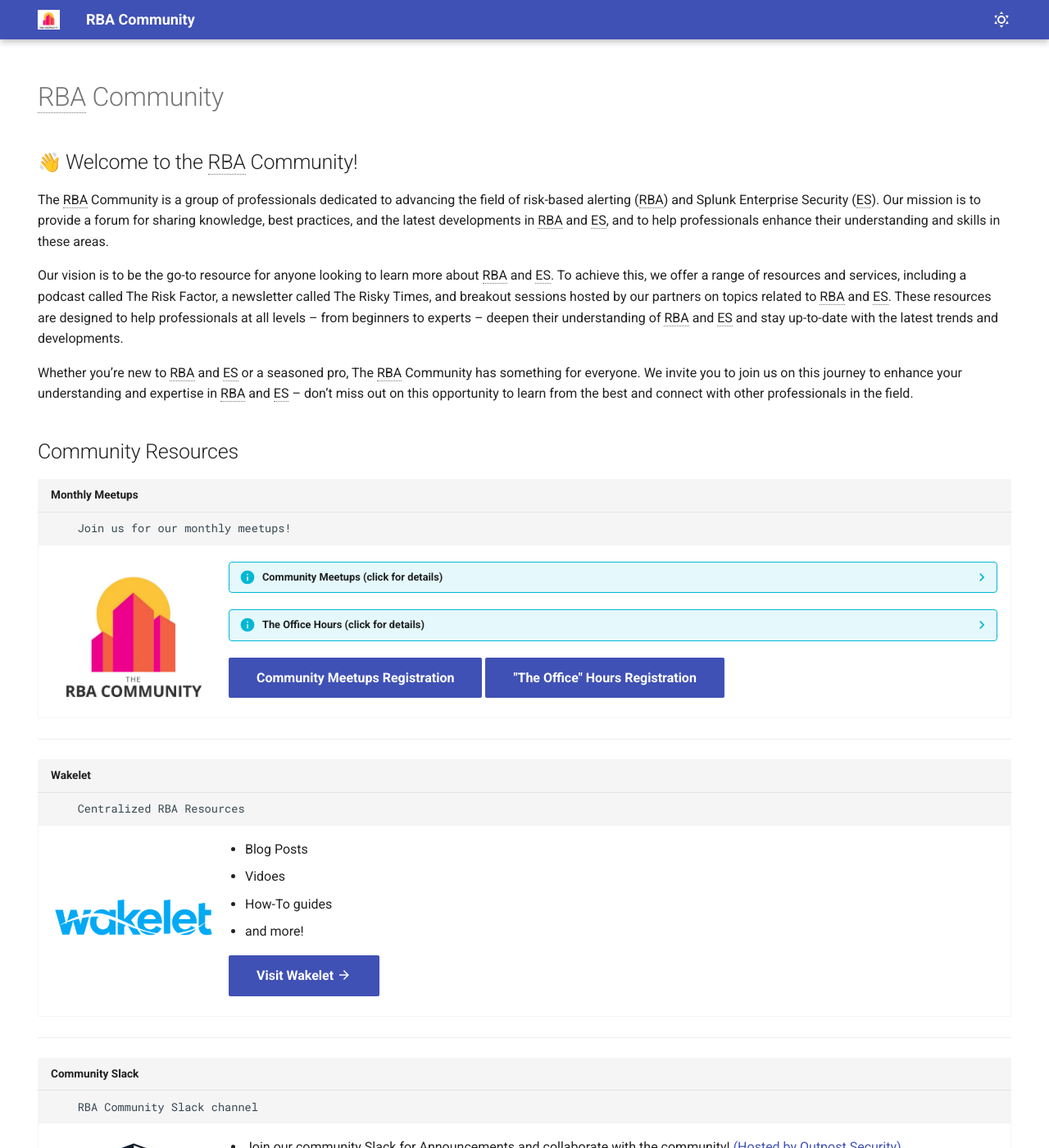
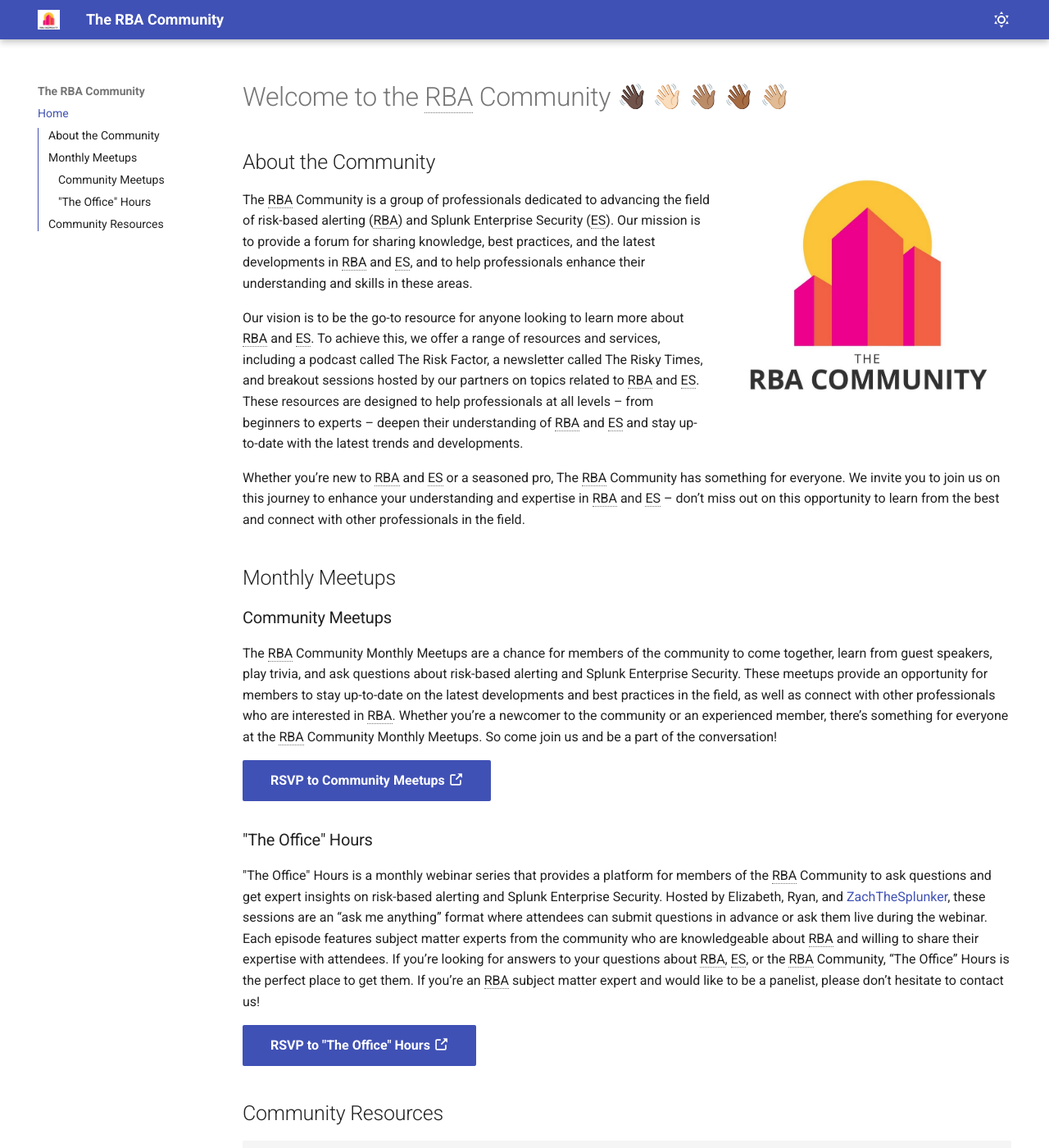
Before and after one commit to rba-community/rba-community, an MkDocs documentation site: the page built from docs/index.md, in a window 1280 px wide and 1400 px high. Shown: the whole window at 82% size. Built offline with MkDocs 1.6.1 and Material for MkDocs 9.7.7, drawn with Linux system fonts in a browser that asks for light colours; emoji names are drawn with the system emoji font.

Commit message:
updated format
Signed-off-by: Zachary Christensen <zchristensen@splunk.com>

````diff
--- a/docs/index.md
+++ b/docs/index.md
@@ -1,11 +1,8 @@
----
-hide:
-    - navigation
-    - toc
----
-# RBA Community
+# Welcome to the RBA Community :wave_tone5: :wave_tone1: :wave_tone3: :wave_tone4: :wave_tone2:
 
-## :wave: Welcome to the RBA Community!
+![Image title](/assets/rba_community.png){ align=right width=350 }
+
+## About the Community
 
 The RBA Community is a group of professionals dedicated to advancing the field of risk-based alerting (RBA) and Splunk Enterprise Security (ES). Our mission is to provide a forum for sharing knowledge, best practices, and the latest developments in RBA and ES, and to help professionals enhance their understanding and skills in these areas.
 
@@ -13,28 +10,21 @@
 
 Whether you’re new to RBA and ES or a seasoned pro, The RBA Community has something for everyone. We invite you to join us on this journey to enhance your understanding and expertise in RBA and ES – don’t miss out on this opportunity to learn from the best and connect with other professionals in the field.
 
+## Monthly Meetups
+
+### Community Meetups
+
+The RBA Community Monthly Meetups are a chance for members of the community to come together, learn from guest speakers, play trivia, and ask questions about risk-based alerting and Splunk Enterprise Security. These meetups provide an opportunity for members to stay up-to-date on the latest developments and best practices in the field, as well as connect with other professionals who are interested in RBA. Whether you’re a newcomer to the community or an experienced member, there’s something for everyone at the RBA Community Monthly Meetups. So come join us and be a part of the conversation!
+
+[RSVP to Community Meetups :octicons-link-external-16:](https://splunk.webex.com/webappng/sites/splunk/webinar/webinarSeries/register/341d3ab1cfad4b85a23eea7e1969d58d "RSVP to Community Meetups"){ .md-button .md-button--primary target="_blank" }
+
+### "The Office" Hours
+
+"The Office" Hours is a monthly webinar series that provides a platform for members of the RBA Community to ask questions and get expert insights on risk-based alerting and Splunk Enterprise Security. Hosted by Elizabeth, Ryan, and [ZachTheSplunker](https://zachthesplunker.com/){ target="_blank" }, these sessions are an “ask me anything” format where attendees can submit questions in advance or ask them live during the webinar. Each episode features subject matter experts from the community who are knowledgeable about RBA and willing to share their expertise with attendees. If you’re looking for answers to your questions about RBA, ES, or the RBA Community, “The Office” Hours is the perfect place to get them. If you’re an RBA subject matter expert and would like to be a panelist, please don’t hesitate to contact us!
+
+[RSVP to "The Office" Hours :octicons-link-external-16:](https://splunk.webex.com/webappng/sites/splunk/webinar/webinarSeries/register/bf449ac6ee3042bf81ac93c118d9c8d9 "RSVP to The Office Hours"){ .md-button .md-button--primary target="_blank" }
+
 ## Community Resources
-
-``` markdown title="Monthly Meetups"
-    Join us for our monthly meetups!
-```
-
-<div class="result" markdown>
-
-![RBA Community](assets/rba_community.png){ align=left width=200 }
-
-??? info "Community Meetups (click for details)"
-    The RBA Community Monthly Meetups are a chance for members of the community to come together, learn from guest speakers, play trivia, and ask questions about risk-based alerting and Splunk Enterprise Security. These meetups provide an opportunity for members to stay up-to-date on the latest developments and best practices in the field, as well as connect with other professionals who are interested in RBA. Whether you’re a newcomer to the community or an experienced member, there’s something for everyone at the RBA Community Monthly Meetups. So come join us and be a part of the conversation!
-
-??? info "The Office Hours (click for details)"
-    "The Office" Hours is a monthly webinar series that provides a platform for members of the RBA Community to ask questions and get expert insights on risk-based alerting and Splunk Enterprise Security. Hosted by Elizabeth, Ryan, and [ZachTheSplunker](https://zachthesplunker.com/){ target="_blank" }, these sessions are an “ask me anything” format where attendees can submit questions in advance or ask them live during the webinar. Each episode features subject matter experts from the community who are knowledgeable about RBA and willing to share their expertise with attendees. If you’re looking for answers to your questions about RBA, ES, or the RBA Community, “The Office” Hours is the perfect place to get them. If you’re an RBA subject matter expert and would like to be a panelist, please don’t hesitate to contact us!
-
-[Community Meetups Registration](https://splunk.webex.com/webappng/sites/splunk/webinar/webinarSeries/register/341d3ab1cfad4b85a23eea7e1969d58d "Register for Community Meetups"){ .md-button .md-button--primary target="_blank" }
-["The Office" Hours Registration](https://splunk.webex.com/webappng/sites/splunk/webinar/webinarSeries/register/bf449ac6ee3042bf81ac93c118d9c8d9 "Register for The Office Hours"){ .md-button .md-button--primary target="_blank" }
-
-</div>
-
----
 
 ``` markdown title="Wakelet"
     Centralized RBA Resources
--- a/mkdocs.yml
+++ b/mkdocs.yml
@@ -1,4 +1,4 @@
-site_name: RBA Community
+site_name: The RBA Community
 # edit_uri: ""
 # repo_url: https://github.com/ZachChristensen28/rba-community
 # repo_name: ZachChristensen28/rba-community
@@ -42,14 +42,14 @@
   favicon: assets/rba_community.png
   features:
     # - header.autohide
-    # - navigation.indexes
-    # - navigation.instant
+    - navigation.indexes
+    - navigation.instant
     # - navigation.tabs
-    # - navigation.sections
-    # - navigation.top
-    # - toc.integrate
-    # - toc.follow
-    # - navigation.tracking
+    - navigation.sections
+    - navigation.top
+    - toc.integrate
+    - toc.follow
+    - navigation.tracking
     - content.code.annotate
   palette:
     - media: "(prefers-color-scheme: light)"
````
